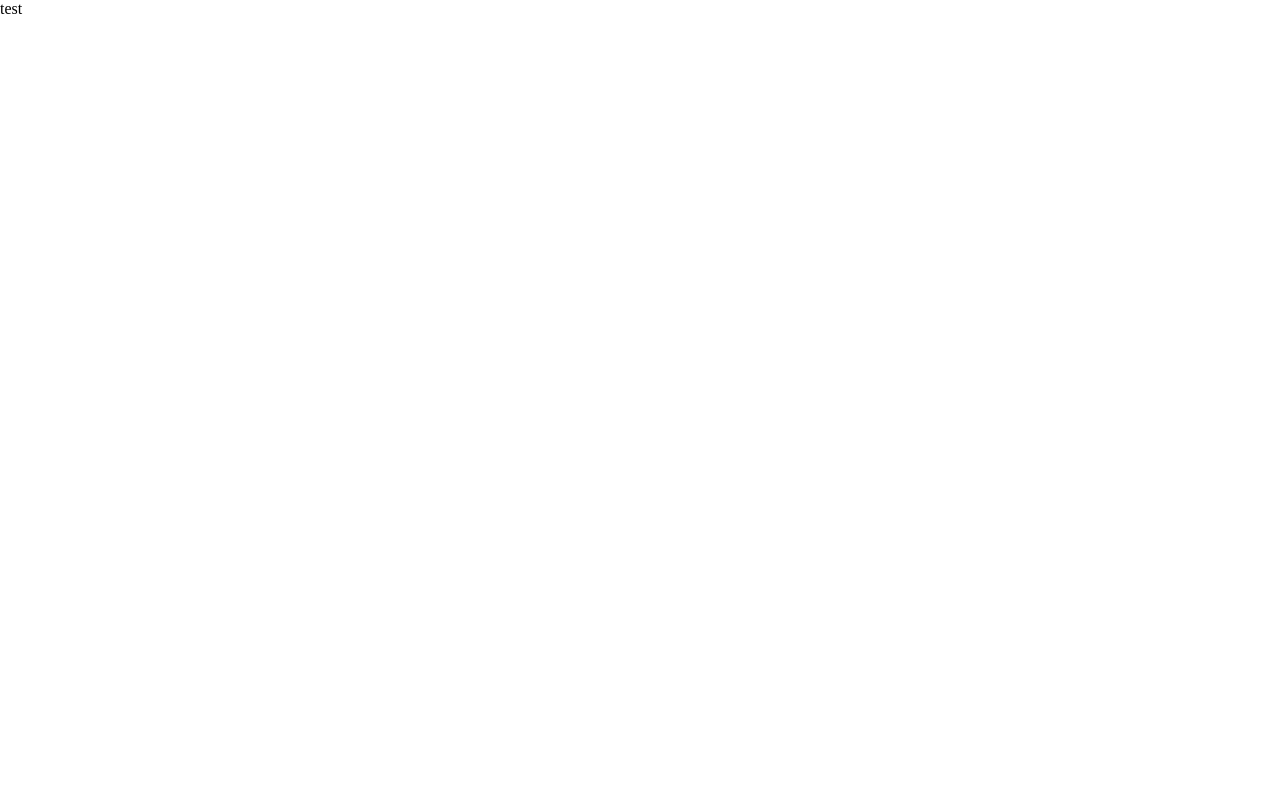
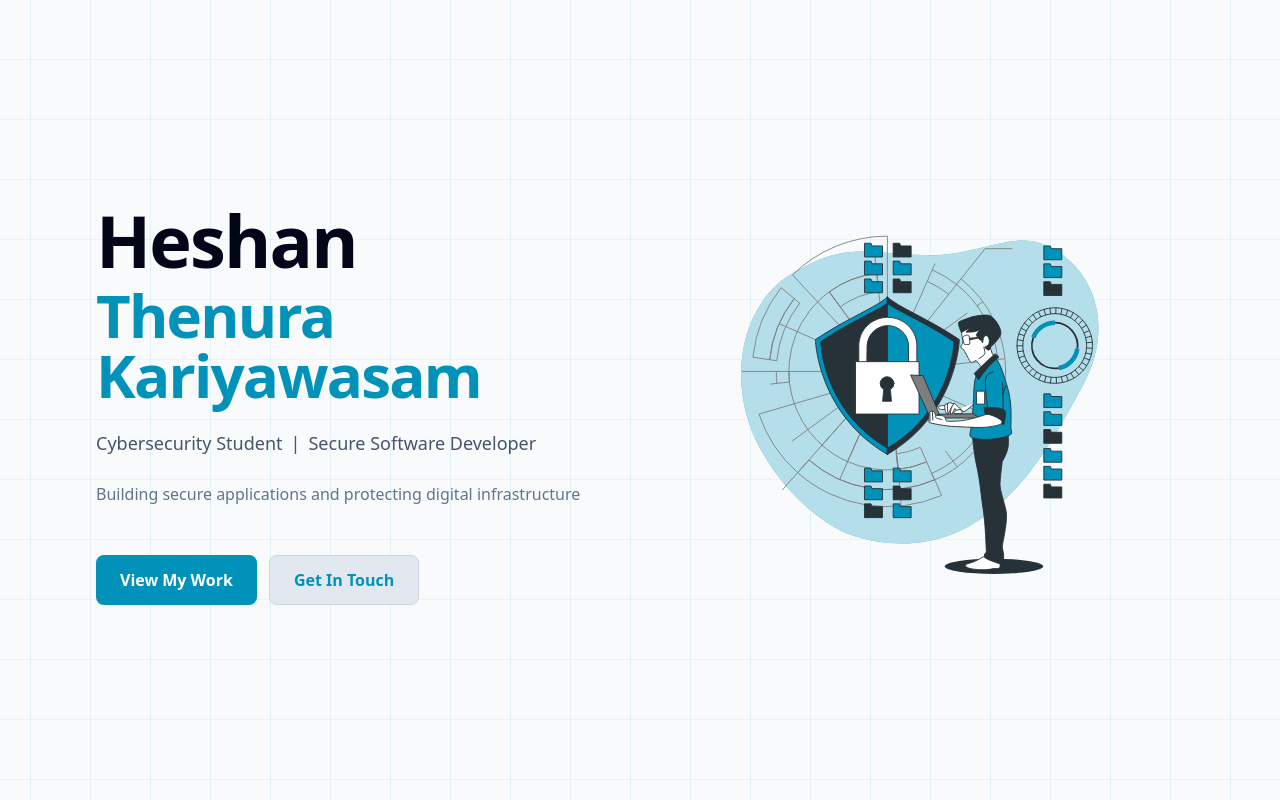
Before and after one commit to heshanthenura/heshanthenura.github.io, an Astro site: page / in a window 1280 px wide. Built offline with nearby package versions, Linux system fonts and the light colour scheme; Astro itself is replaced by a stand-in of ours.

Commit message:
feat: hero done

```diff
--- a/astro.config.mjs
+++ b/astro.config.mjs
@@ -1,5 +1,11 @@
 // @ts-check
 import { defineConfig } from 'astro/config';
 
+import tailwindcss from '@tailwindcss/vite';
+
 // https://astro.build/config
-export default defineConfig({});
+export default defineConfig({
+  vite: {
+    plugins: [tailwindcss()]
+  }
+});
--- a/package.json
+++ b/package.json
@@ -9,6 +9,8 @@
     "astro": "astro"
   },
   "dependencies": {
-    "astro": "^5.17.1"
+    "@tailwindcss/vite": "^4.1.18",
+    "astro": "^5.17.1",
+    "tailwindcss": "^4.1.18"
   }
 }
--- /dev/null
+++ b/src/components/Hero.astro
@@ -0,0 +1,55 @@
+---
+import hackerImage from "../assets/Secure data-bro.svg";
+---
+
+<section
+  class="min-h-screen bg-slate-50 flex items-center justify-center relative overflow-hidden"
+  style="background-image:
+    linear-gradient(0deg, rgba(0, 217, 255, 0.099) 1px, transparent 1px),
+    linear-gradient(90deg, rgba(6, 181, 212, 0.099) 1px, transparent 1px);
+    background-size: 60px 60px;
+    background-position: 0 0, 30px 30px;"
+>
+  <div class="relative z-10 max-w-6xl mx-auto px-8">
+    <div class="grid grid-cols-1 md:grid-cols-2 gap-12 items-center">
+      <div class="text-slate-950 space-y-6">
+        <h1 class="text-6xl md:text-7xl font-bold leading-tight tracking-tight">
+          <span class="block">Heshan</span>
+          <span class="block text-cyan-600 text-5xl md:text-6xl"
+            >Thenura Kariyawasam</span
+          >
+        </h1>
+        <div
+          class="text-lg text-slate-600 font-medium flex flex-col md:flex-row md:gap-2"
+        >
+          <span>Cybersecurity Student</span>
+          <span class="hidden md:inline">|</span>
+          <span>Secure Software Developer</span>
+        </div>
+        <p class="text-base text-slate-500 max-w-lg leading-relaxed">
+          Building secure applications and protecting digital infrastructure
+        </p>
+        <div class="flex gap-3 pt-6">
+          <button
+            class="px-6 py-3 bg-cyan-600 text-white font-semibold rounded-lg hover:bg-cyan-700 transition-colors duration-200"
+          >
+            View My Work
+          </button>
+          <button
+            class="px-6 py-3 bg-slate-200 text-cyan-600 font-semibold rounded-lg hover:bg-slate-300 transition-colors duration-200 border border-slate-300"
+          >
+            Get In Touch
+          </button>
+        </div>
+      </div>
+
+      <div class="hidden md:flex items-center justify-center">
+        <img
+          src={hackerImage.src}
+          alt="Hacker Illustration"
+          class="w-full h-auto max-w-md"
+        />
+      </div>
+    </div>
+  </div>
+</section>
--- a/src/components/Welcome.astro
+++ /dev/null
@@ -1 +0,0 @@
-<div>test</div>
--- a/src/layouts/Layout.astro
+++ b/src/layouts/Layout.astro
@@ -1,3 +1,7 @@
+---
+import "../styles/global.css";
+---
+
 <!doctype html>
 <html lang="en">
   <head>
@@ -6,7 +10,7 @@
     <link rel="icon" type="image/svg+xml" href="/favicon.svg" />
     <link rel="icon" href="/favicon.ico" />
     <meta name="generator" content={Astro.generator} />
-		<title>Astro Basics</title>
+    <title>Heshan Kariyawasam</title>
   </head>
   <body>
     <slot />
@@ -17,7 +21,8 @@
   html,
   body {
     margin: 0;
-		width: 100%;
-		height: 100%;
+    padding: 0;
+    box-sizing: border-box;
+    background-color: #ffffff;
   }
 </style>
--- a/src/pages/index.astro
+++ b/src/pages/index.astro
@@ -1,11 +1,8 @@
 ---
-import Welcome from '../components/Welcome.astro';
-import Layout from '../layouts/Layout.astro';
-
-// Welcome to Astro! Wondering what to do next? Check out the Astro documentation at https://docs.astro.build
-// Don't want to use any of this? Delete everything in this file, the `assets`, `components`, and `layouts` directories, and start fresh.
+import Hero from "../components/Hero.astro";
+import Layout from "../layouts/Layout.astro";
 ---
 
 <Layout>
-	<Welcome />
+  <Hero />
 </Layout>
--- /dev/null
+++ b/src/styles/global.css
@@ -0,0 +1 @@
+@import "tailwindcss";
```
Also changed, not shown: src/assets/Secure data-bro.svg (added), 1 other file. Lines whose indentation alone changed are shown as unchanged.
